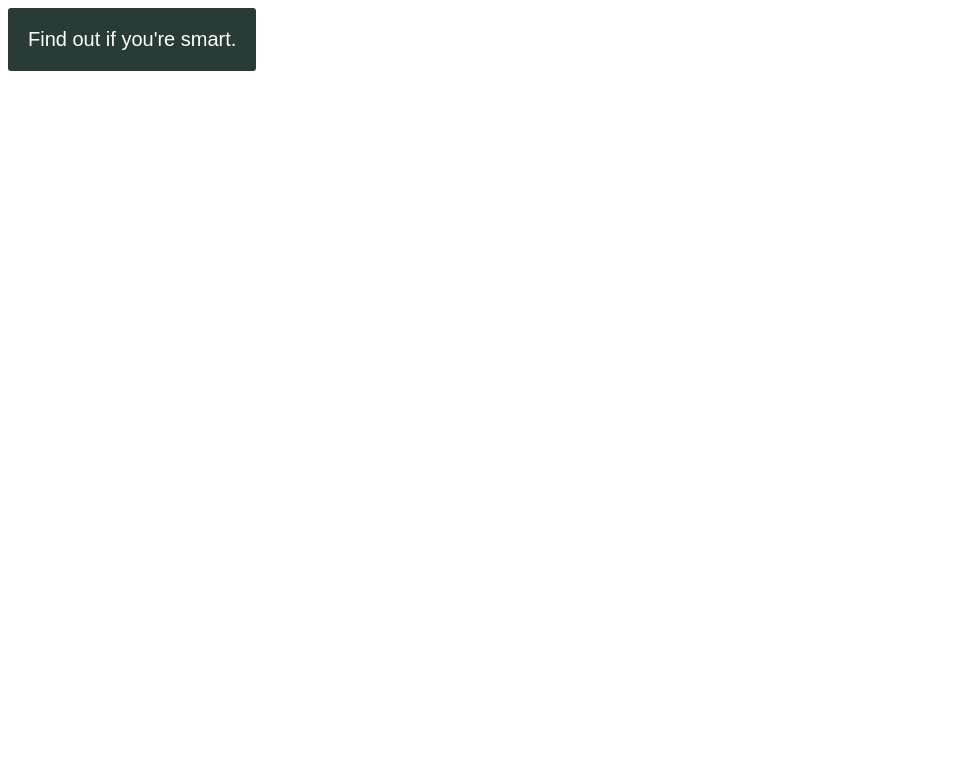
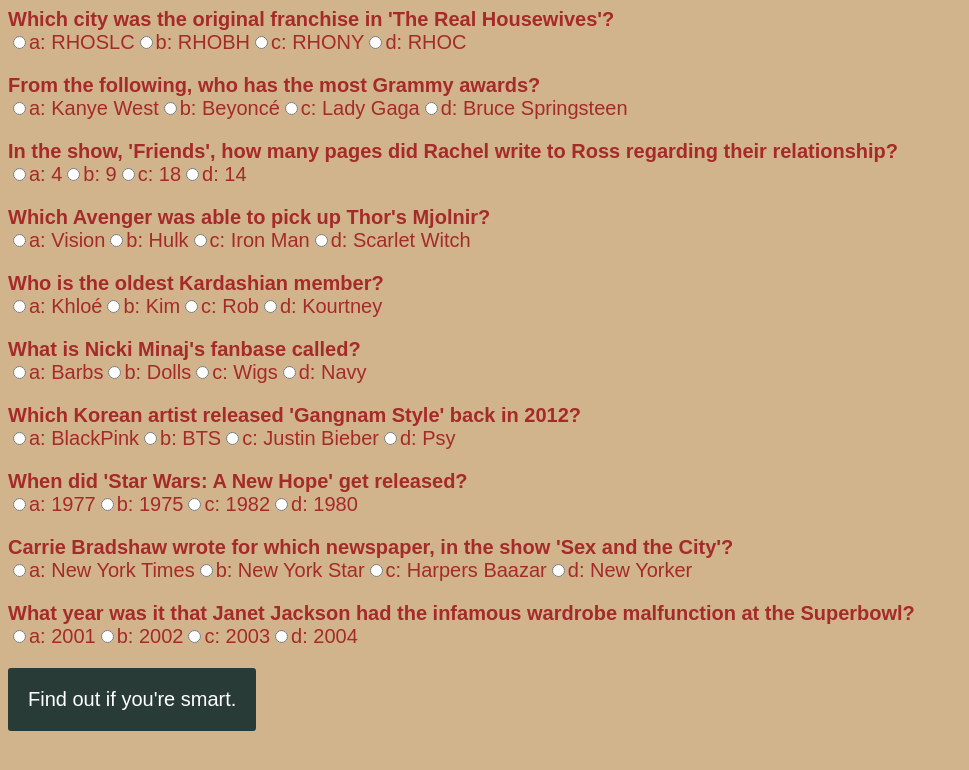
Before and after one commit to garokech/Milestone-Project-1, a plain HTML site: page index.html in a window 1280 px wide. Shown: the whole page, without its empty margins (0-969 px from the left). Drawn offline with Linux system fonts and the light colour scheme.

Commit message:
finished with questions

```diff
--- a/index.js
+++ b/index.js
@@ -9,4 +9,181 @@
         },
         correctAnswer: 'd'
       },
+      {
+        question: "From the following, who has the most Grammy awards?",
+        answers: {
+          a: 'Kanye West',
+          b: 'Beyoncé',
+          c: 'Lady Gaga',
+          d: 'Bruce Springsteen'
+        },
+        correctAnswer: 'b'
+      },
+      {
+        question: "In the show, 'Friends', how many pages did Rachel write to Ross regarding their relationship?",
+        answers: {
+          a: '4',
+          b: '9',
+          c: '18',
+          d: '14'
+        },
+        correctAnswer: 'c'
+      },
+      {
+        question: "Which Avenger was able to pick up Thor's Mjolnir?",
+        answers: {
+          a: 'Vision',
+          b: 'Hulk',
+          c: 'Iron Man',
+          d: 'Scarlet Witch'
+        },
+        correctAnswer: 'a'
+      },
+      {
+        question: "Who is the oldest Kardashian member?",
+        answers: {
+          a: 'Khloé',
+          b: 'Kim',
+          c: 'Rob',
+          d: 'Kourtney'
+        },
+        correctAnswer: 'd'
+      },
+      {
+        question: "What is Nicki Minaj's fanbase called?",
+        answers: {
+          a: 'Barbs',
+          b: 'Dolls',
+          c: 'Wigs',
+          d: 'Navy'
+        },
+        correctAnswer: 'a'
+      },
+      {
+        question: "Which Korean artist released 'Gangnam Style' back in 2012?",
+        answers: {
+          a: 'BlackPink',
+          b: 'BTS',
+          c: 'Justin Bieber',
+          d: 'Psy'
+        },
+        correctAnswer: 'd'
+      },
+      {
+        question: "When did 'Star Wars: A New Hope' get released?",
+        answers: {
+          a: '1977',
+          b: '1975',
+          c: '1982',
+          d: '1980'
+        },
+        correctAnswer: 'a'
+      },
+      {
+        question: "Carrie Bradshaw wrote for which newspaper, in the show 'Sex and the City'?",
+        answers: {
+          a: 'New York Times',
+          b: 'New York Star',
+          c: 'Harpers Baazar',
+          d: 'New Yorker'
+        },
+        correctAnswer: 'b'
+      },
+      {
+        question: "What year was it that Janet Jackson had the infamous wardrobe malfunction at the Superbowl?",
+        answers: {
+          a: '2001',
+          b: '2002',
+          c: '2003',
+          d: '2004'
+        },
+        correctAnswer: 'd'
+      },
   ];
+  var quizContainer = document.getElementById('quiz');
+  var resultsContainer = document.getElementById('results');
+  var submitButton = document.getElementById('submit');
+
+  generateQuiz(myQuestions, quizContainer, resultsContainer, submitButton);
+
+  function generateQuiz(questions, quizContainer, resultsContainer, submitButton){
+
+    function showQuestions(questions, quizContainer){
+      // we'll need a place to store the output and the answer choices
+      var output = [];
+      var answers;
+
+      // for each question...
+      for(var i=0; i<questions.length; i++){
+
+        // first reset the list of answers
+        answers = [];
+
+        // for each available answer...
+        for(letter in questions[i].answers){
+
+          // ...add an html radio button
+          answers.push(
+            '<label>'
+              + '<input type="radio" name="question'+i+'" value="'+letter+'">'
+              + letter + ': '
+              + questions[i].answers[letter]
+            + '</label>'
+          );
+        }
+
+        // add this question and its answers to the output
+        output.push(
+          '<div class="question">' + questions[i].question + '</div>'
+          + '<div class="answers">' + answers.join('') + '</div>'
+        );
+      }
+
+      // finally combine our output list into one string of html and put it on the page
+      quizContainer.innerHTML = output.join('');
+    }
+
+
+    function showResults(questions, quizContainer, resultsContainer){
+
+      // gather answer containers from our quiz
+      var answerContainers = quizContainer.querySelectorAll('.answers');
+
+      // keep track of user's answers
+      var userAnswer = '';
+      var numCorrect = 0;
+
+      // for each question...
+      for(var i=0; i<questions.length; i++){
+
+        // find selected answer
+        userAnswer = (answerContainers[i].querySelector('input[name=question'+i+']:checked')||{}).value;
+
+        // if answer is correct
+        if(userAnswer===questions[i].correctAnswer){
+          // add to the number of correct answers
+          numCorrect++;
+
+          // color the answers green
+          answerContainers[i].style.color = 'lightgreen';
+        }
+        // if answer is wrong or blank
+        else{
+          // color the answers red
+          answerContainers[i].style.color = 'red';
+        }
+      }
+
+      // show number of correct answers out of total
+      resultsContainer.innerHTML = numCorrect + ' out of ' + questions.length;
+    }
+
+    // show questions right away
+    showQuestions(questions, quizContainer);
+
+    // on submit, show results
+    submitButton.onclick = function(){
+      showResults(questions, quizContainer, resultsContainer);
+    }
+
+  }
--- a/style.css
+++ b/style.css
@@ -1,7 +1,8 @@
 body{
 	font-size: 20px;
 	font-family: sans-serif;
-	color: #333;
+    background-color: tan;
+	color: brown;
 }
 .question{
 	font-weight: 600;
```
